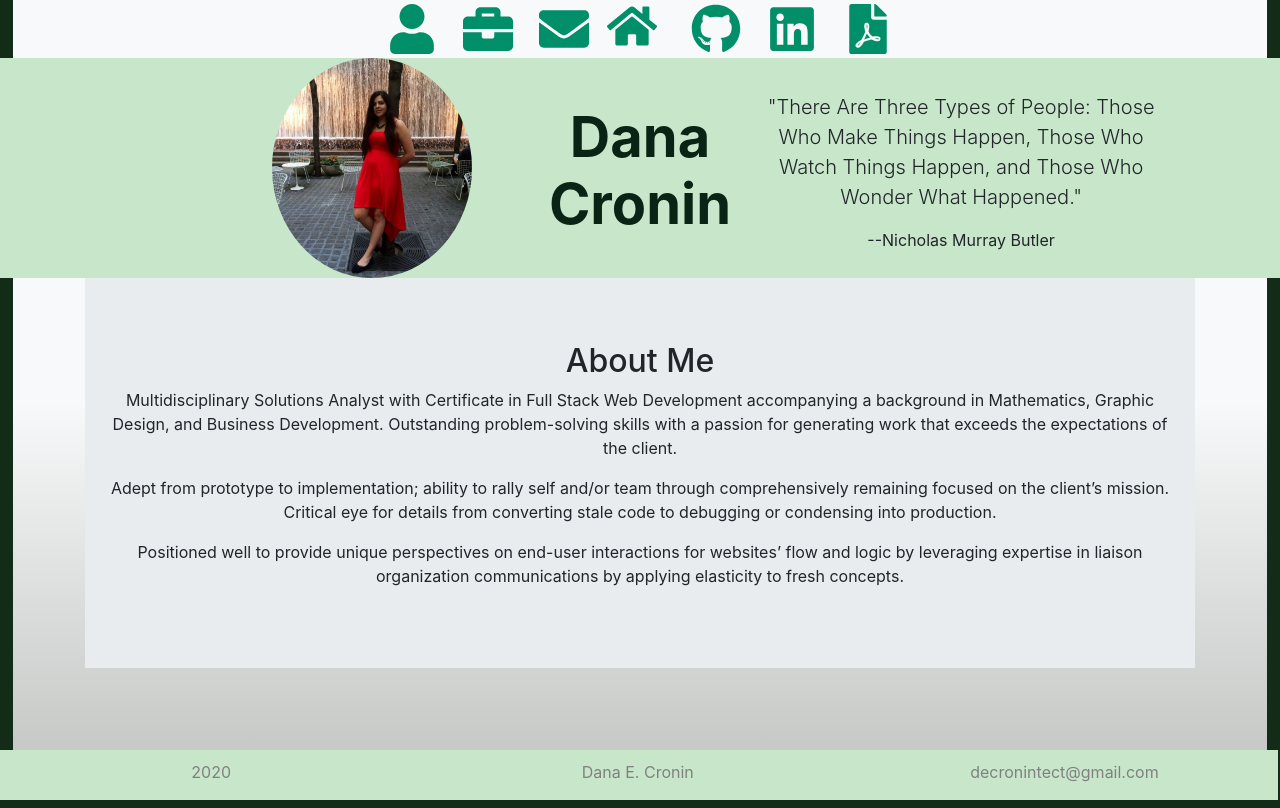
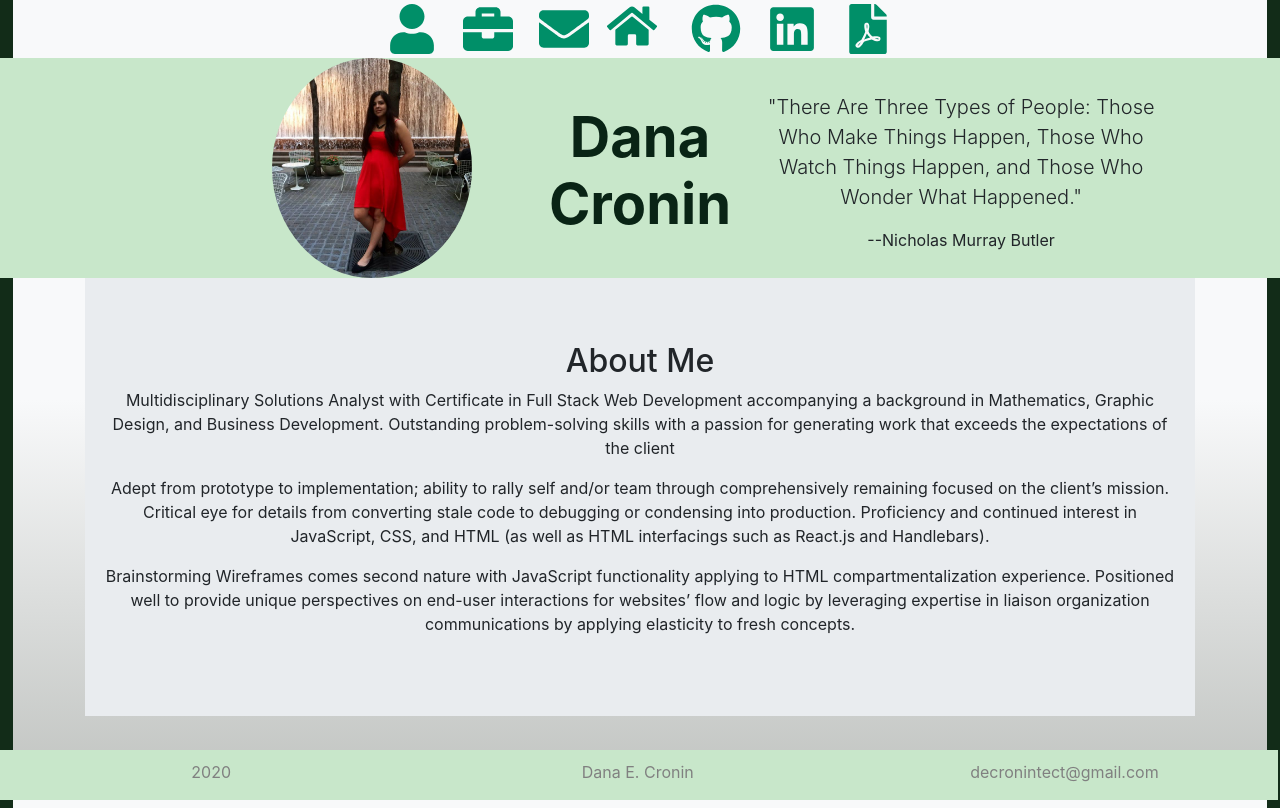
Before and after one commit to DECronin/decronin-reacttech, a React (Create React App) app: page /about in a window 1280 px wide. Built offline with nearby package versions, Linux system fonts and the light colour scheme.

Commit message:
updating branding statement

```diff
--- a/src/comonents/Bio/index.js
+++ b/src/comonents/Bio/index.js
@@ -11,9 +11,9 @@ function Bio() {
                         <h2>About Me</h2>
                     </div>
                     <div id="bio-text">
-                        <p>Multidisciplinary Solutions Analyst with Certificate in Full Stack Web Development accompanying a background in Mathematics, Graphic Design, and Business Development. Outstanding problem-solving skills with a passion for generating work that exceeds the expectations of the client.</p>
-                        <p>Adept from prototype to implementation; ability to rally self and/or team through comprehensively remaining focused on the client’s mission. Critical eye for details from converting stale code to debugging or condensing into production.</p>
-                        <p>Positioned well to provide unique perspectives on end-user interactions for websites’ flow and logic by leveraging expertise in liaison organization communications by applying elasticity to fresh concepts.</p>
+                        <p>Multidisciplinary Solutions Analyst with Certificate in Full Stack Web Development accompanying a background in Mathematics, Graphic Design, and Business Development. Outstanding problem-solving skills with a passion for generating work that exceeds the expectations of the client</p>
+                        <p>Adept from prototype to implementation; ability to rally self and/or team through comprehensively remaining focused on the client’s mission. Critical eye for details from converting stale code to debugging or condensing into production. Proficiency and continued interest in JavaScript, CSS, and HTML (as well as HTML interfacings such as React.js and Handlebars).</p>
+                        <p>Brainstorming Wireframes comes second nature with JavaScript functionality applying to HTML compartmentalization experience. Positioned well to provide unique perspectives on end-user interactions for websites’ flow and logic by leveraging expertise in liaison organization communications by applying elasticity to fresh concepts.</p>
                     </div>
                 </div>
             </div>
```
